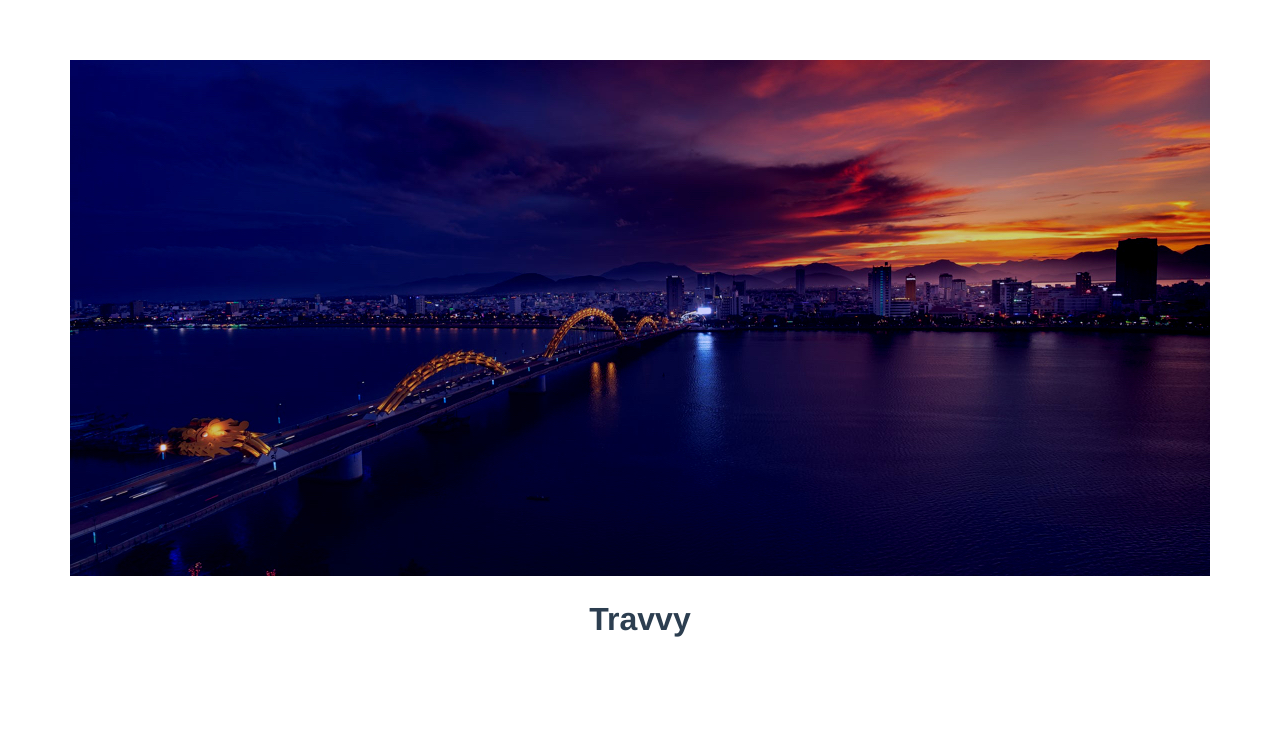
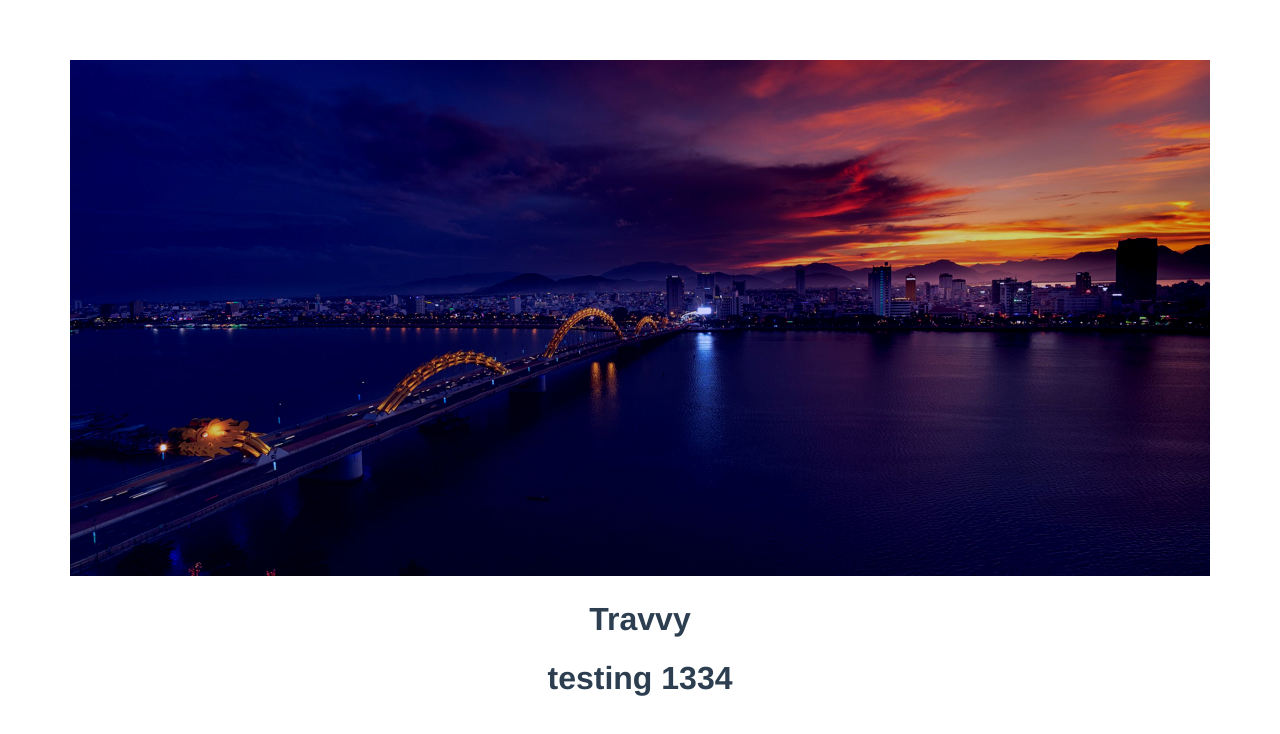
Before and after one commit to lkdfount/msci342project, a Vue app in the folder travvy/: page / in a window 1280 px wide. Shown: the top 734 px of the page. Built offline with nearby package versions, Linux system fonts and the light colour scheme.

Commit message:
Update HelloWorld.vue
i added a testing line

```diff
--- a/travvy/src/components/HelloWorld.vue
+++ b/travvy/src/components/HelloWorld.vue
@@ -1,6 +1,7 @@
 <template>
   <div class="hello">
     <h1>{{ msg }}</h1>
+    <h1>testing 1334</h1>
   </div>
 </template>
 
```
